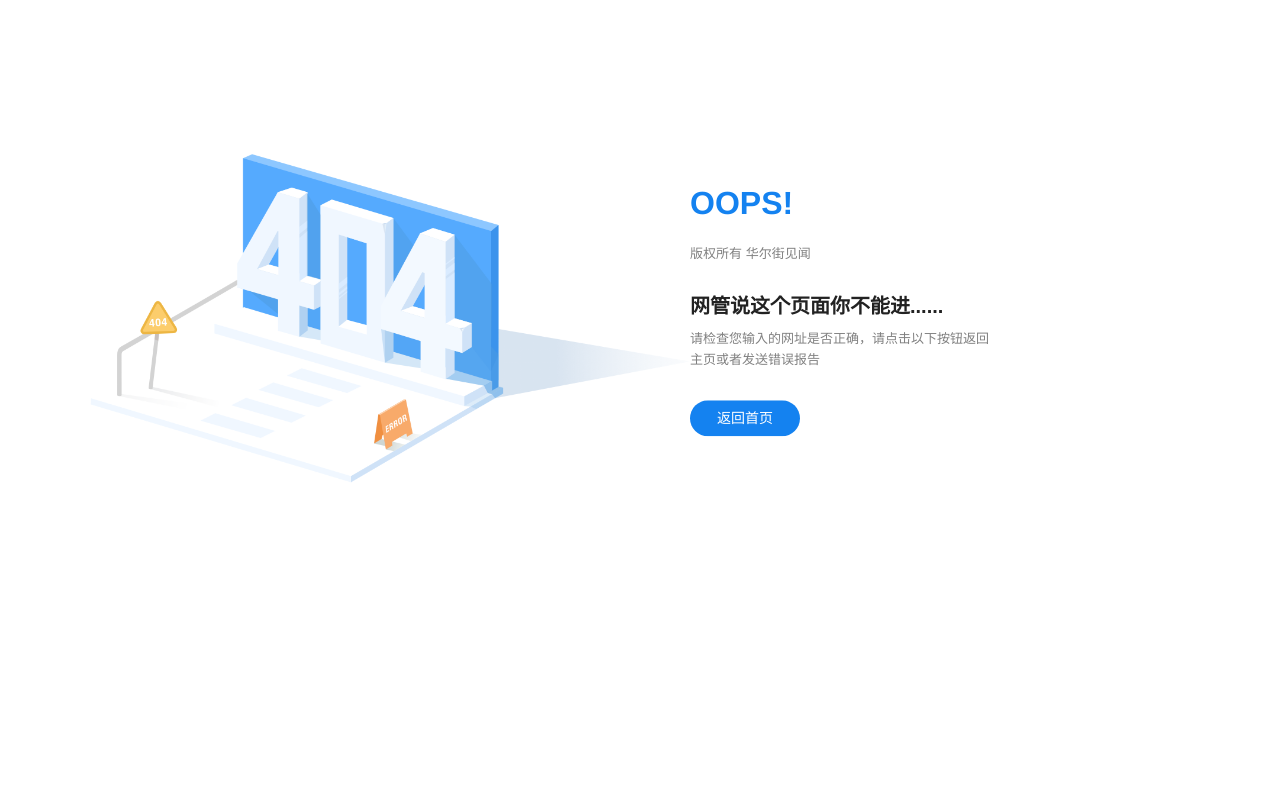
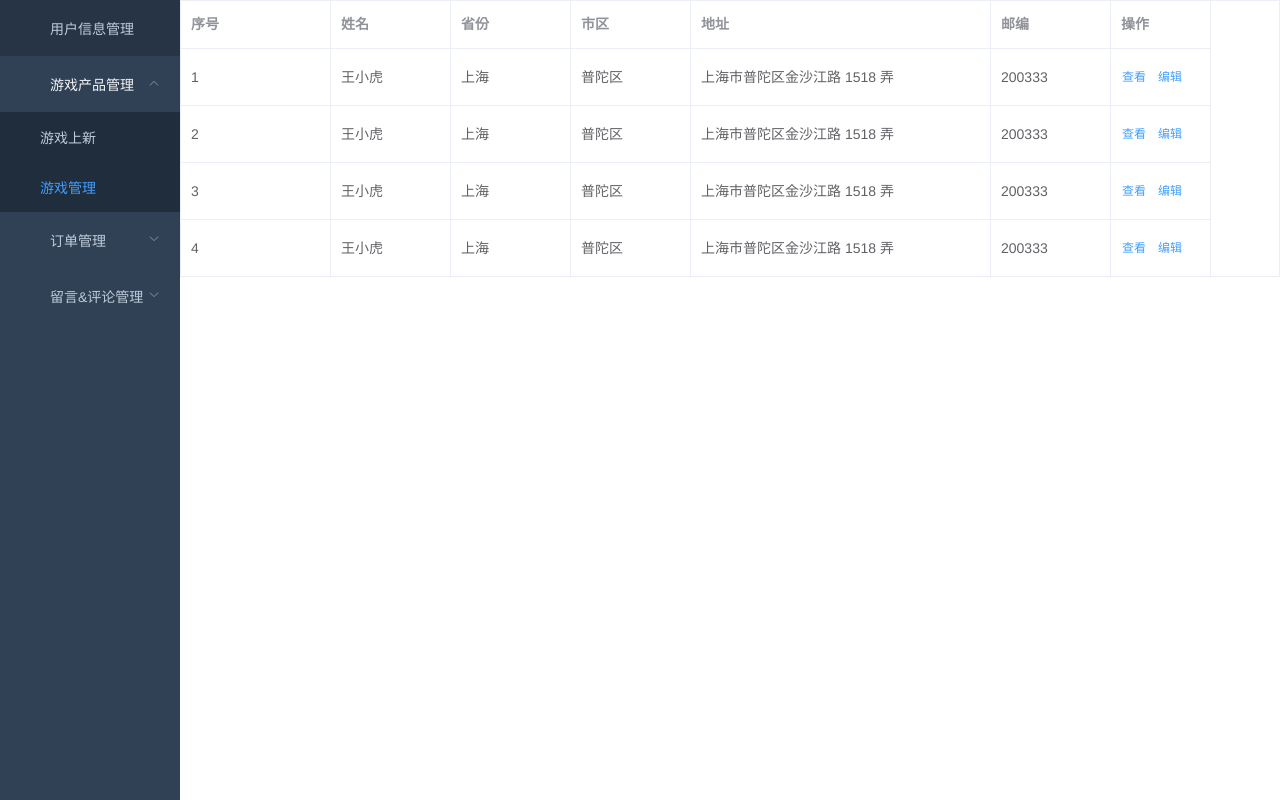
Before and after one commit to ZZULI-TECH/steam_admin_ui, a Vue app: page /game/edit in a window 1280 px wide. Before the commit this address led to /404. Built offline with nearby package versions, Linux system fonts and the light colour scheme.

Commit message:
feat: 添加页面模板

```diff
--- a/config/index.js
+++ b/config/index.js
@@ -22,9 +22,8 @@ module.exports = {
        *  pathRewrite: 去除
        */
       '/api': {
-        target: 'http://localhost:8888',
+        target: 'http://localhost:8080',
         changeOrigin: true,
-        pathRewrite: path => path.replace(path.match(/^\/api\/[a-zA-Z0-9]*/g), '')
       }
     },
 
--- a/src/router/index.js
+++ b/src/router/index.js
@@ -35,12 +35,55 @@ export const constantRouterMap = [
     }]
   },
   {
+    path: '/user',
+    component: Layout,
+    redirect: '/user',
+    name: 'Nested',
+    meta: {
+      title: '用户管理',
+      icon: 'nested'
+    },
+    children: [
+      {
+        path: 'user',
+        component: () => import('@/views/user/index'), // Parent router-view
+        name: 'Menu1',
+        meta: { title: '用户信息管理' }
+      }
+    ]
+  },
+
+  {
+    path: '/game',
+    component: Layout,
+    redirect: '/game/edit',
+    name: 'Nested',
+    meta: {
+      title: '游戏产品管理',
+      icon: 'nested'
+    },
+    children: [
+      {
+        path: 'add',
+        component: () => import('@/views/game/add'), // Parent router-view
+        name: 'Menu1',
+        meta: { title: '游戏上新' }
+      },
+      {
+        path: 'edit',
+        component: () => import('@/views/game/index'),
+        meta: { title: '游戏管理' }
+      }
+    ]
+  },
+
+  {
     path: '/nested',
     component: Layout,
     redirect: '/nested/menu1',
     name: 'Nested',
     meta: {
-      title: '模版',
+      title: '订单管理',
       icon: 'nested'
     },
     children: [
@@ -48,56 +91,40 @@ export const constantRouterMap = [
         path: 'menu1',
         component: () => import('@/views/nested/menu1/index'), // Parent router-view
         name: 'Menu1',
-        meta: { title: '日志' }
+        meta: { title: '订单查询' }
       },
       {
         path: 'menu1',
         component: () => import('@/views/nested/menu1/index'), // Parent router-view
         name: 'Menu1',
-        meta: { title: 'Menu1' },
-        children: [
-          {
-            path: 'menu1-1',
-            component: () => import('@/views/nested/menu1/menu1-1'),
-            name: 'Menu1-1',
-            meta: { title: 'Menu1-1' }
-          },
-          {
-            path: 'menu1-2',
-            component: () => import('@/views/nested/menu1/menu1-2'),
-            name: 'Menu1-2',
-            meta: { title: 'Menu1-2' },
-            children: [
-              {
-                path: 'menu1-2-1',
-                component: () => import('@/views/nested/menu1/menu1-2/menu1-2-1'),
-                name: 'Menu1-2-1',
-                meta: { title: 'Menu1-2-1' }
-              },
-              {
-                path: 'menu1-2-2',
-                component: () => import('@/views/nested/menu1/menu1-2/menu1-2-2'),
-                name: 'Menu1-2-2',
-                meta: { title: 'Menu1-2-2' }
-              }
-            ]
-          },
-          {
-            path: 'menu1-3',
-            component: () => import('@/views/nested/menu1/menu1-3'),
-            name: 'Menu1-3',
-            meta: { title: 'Menu1-3' }
-          }
-        ]
-      },
-      {
-        path: 'menu2',
-        component: () => import('@/views/nested/menu2/index'),
-        meta: { title: 'menu2' }
+        meta: { title: '物流管理' }
       }
     ]
   },
-
+  {
+    path: '/nested',
+    component: Layout,
+    redirect: '/nested/menu1',
+    name: 'Nested',
+    meta: {
+      title: '留言&评论管理',
+      icon: 'nested'
+    },
+    children: [
+      {
+        path: 'menu1',
+        component: () => import('@/views/nested/menu1/index'), // Parent router-view
+        name: 'Menu1',
+        meta: { title: '留言回复' }
+      },
+      {
+        path: 'menu1',
+        component: () => import('@/views/nested/menu1/index'), // Parent router-view
+        name: 'Menu1',
+        meta: { title: '评论管理' }
+      }
+    ]
+  },
   { path: '/404', component: () => import('@/views/404'), hidden: true },
   { path: '*', redirect: '/404', hidden: true }
 ]
--- /dev/null
+++ b/src/views/game/add.vue
@@ -0,0 +1,74 @@
+<template>
+  <el-form ref="form" :model="form" label-width="80px">
+    <el-form-item label="活动名称">
+      <el-input v-model="form.name"/>
+    </el-form-item>
+    <el-form-item label="活动区域">
+      <el-select v-model="form.region" placeholder="请选择活动区域">
+        <el-option label="区域一" value="shanghai"/>
+        <el-option label="区域二" value="beijing"/>
+      </el-select>
+    </el-form-item>
+    <el-form-item label="活动时间">
+      <el-col :span="11">
+        <el-date-picker v-model="form.date1" type="date" placeholder="选择日期" style="width: 100%;"/>
+      </el-col>
+      <el-col :span="2" class="line">-</el-col>
+      <el-col :span="11">
+        <el-time-picker v-model="form.date2" type="fixed-time" placeholder="选择时间" style="width: 100%;"/>
+      </el-col>
+    </el-form-item>
+    <el-form-item label="即时配送">
+      <el-switch v-model="form.delivery"/>
+    </el-form-item>
+    <el-form-item label="活动性质">
+      <el-checkbox-group v-model="form.type">
+        <el-checkbox label="美食/餐厅线上活动" name="type"/>
+        <el-checkbox label="地推活动" name="type"/>
+        <el-checkbox label="线下主题活动" name="type"/>
+        <el-checkbox label="单纯品牌曝光" name="type"/>
+      </el-checkbox-group>
+    </el-form-item>
+    <el-form-item label="特殊资源">
+      <el-radio-group v-model="form.resource">
+        <el-radio label="线上品牌商赞助"/>
+        <el-radio label="线下场地免费"/>
+      </el-radio-group>
+    </el-form-item>
+    <el-form-item label="活动形式">
+      <el-input v-model="form.desc" type="textarea"/>
+    </el-form-item>
+    <el-form-item>
+      <el-button type="primary" @click="onSubmit">立即创建</el-button>
+      <el-button>取消</el-button>
+    </el-form-item>
+  </el-form>
+</template>
+
+<script>
+export default {
+  data() {
+    return {
+      form: {
+        name: '',
+        region: '',
+        date1: '',
+        date2: '',
+        delivery: false,
+        type: [],
+        resource: '',
+        desc: ''
+      }
+    }
+  },
+  methods: {
+    onSubmit() {
+      console.log('submit!')
+    }
+  }
+}
+</script>
+
+<style scoped>
+
+</style>
--- /dev/null
+++ b/src/views/game/index.vue
@@ -0,0 +1,81 @@
+<template>
+  <el-table
+    :data="tableData"
+    border
+    style="width: 100%">
+    <el-table-column
+      type="index"
+      label="序号"
+      width="150"/>
+    <el-table-column
+      prop="name"
+      label="姓名"
+      width="120"/>
+    <el-table-column
+      prop="province"
+      label="省份"
+      width="120"/>
+    <el-table-column
+      prop="city"
+      label="市区"
+      width="120"/>
+    <el-table-column
+      prop="address"
+      label="地址"
+      width="300"/>
+    <el-table-column
+      prop="zip"
+      label="邮编"
+      width="120"/>
+    <el-table-column
+      label="操作"
+      width="100">
+      <template slot-scope="scope">
+        <el-button type="text" size="small" @click="handleClick(scope.row)">查看</el-button>
+        <el-button type="text" size="small">编辑</el-button>
+      </template>
+    </el-table-column>
+  </el-table>
+</template>
+
+<script>
+export default {
+  data() {
+    return {
+      tableData: [{
+        date: '2016-05-03',
+        name: '王小虎',
+        province: '上海',
+        city: '普陀区',
+        address: '上海市普陀区金沙江路 1518 弄',
+        zip: 200333
+      }, {
+        date: '2016-05-02',
+        name: '王小虎',
+        province: '上海',
+        city: '普陀区',
+        address: '上海市普陀区金沙江路 1518 弄',
+        zip: 200333
+      }, {
+        date: '2016-05-04',
+        name: '王小虎',
+        province: '上海',
+        city: '普陀区',
+        address: '上海市普陀区金沙江路 1518 弄',
+        zip: 200333
+      }, {
+        date: '2016-05-01',
+        name: '王小虎',
+        province: '上海',
+        city: '普陀区',
+        address: '上海市普陀区金沙江路 1518 弄',
+        zip: 200333
+      }]
+    }
+  }
+}
+</script>
+
+<style scoped>
+
+</style>
--- /dev/null
+++ b/src/views/user/index.vue
@@ -0,0 +1,69 @@
+<template>
+  <el-table
+    :data="tableData"
+    border
+    style="width: 100%">
+    <el-table-column
+      type="index"
+      label="序号"
+      width="150"/>
+    <el-table-column
+      prop="name"
+      label="姓名"
+      width="120"/>
+    <el-table-column
+      prop="province"
+      label="省份"
+      width="120"/>
+    <el-table-column
+      prop="city"
+      label="市区"
+      width="120"/>
+    <el-table-column
+      prop="address"
+      label="地址"
+      width="300"/>
+    <el-table-column
+      prop="zip"
+      label="邮编"
+      width="120"/>
+    <el-table-column
+      label="操作"
+      width="100">
+      <template slot-scope="scope">
+        <el-button type="text" size="small" @click="handleClick(scope.row)">查看</el-button>
+        <el-button type="text" size="small">编辑</el-button>
+      </template>
+    </el-table-column>
+  </el-table>
+</template>
+
+<script>
+export default {
+  data() {
+    return {
+      tableData: [{
+        date: '2016-05-02',
+        name: '王小虎',
+        address: '上海市普陀区金沙江路 1518 弄'
+      }, {
+        date: '2016-05-04',
+        name: '王小虎',
+        address: '上海市普陀区金沙江路 1517 弄'
+      }, {
+        date: '2016-05-01',
+        name: '王小虎',
+        address: '上海市普陀区金沙江路 1519 弄'
+      }, {
+        date: '2016-05-03',
+        name: '王小虎',
+        address: '上海市普陀区金沙江路 1516 弄'
+      }]
+    }
+  }
+}
+</script>
+
+<style>
+
+</style>
```
